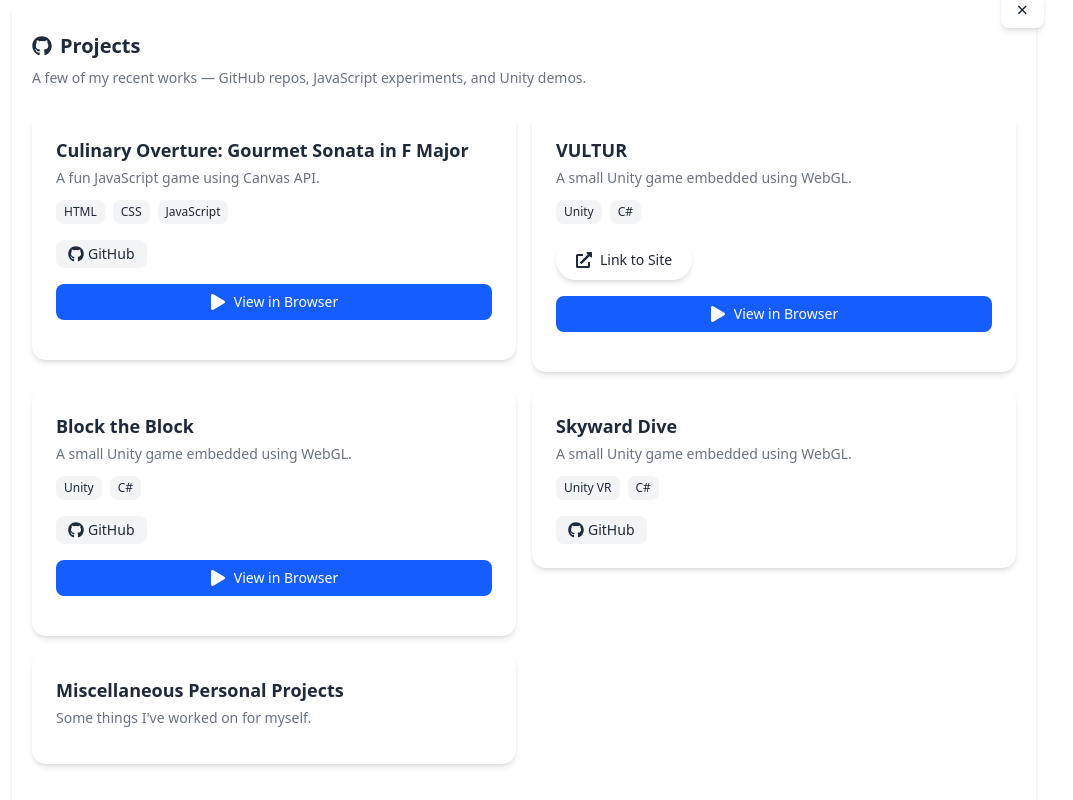
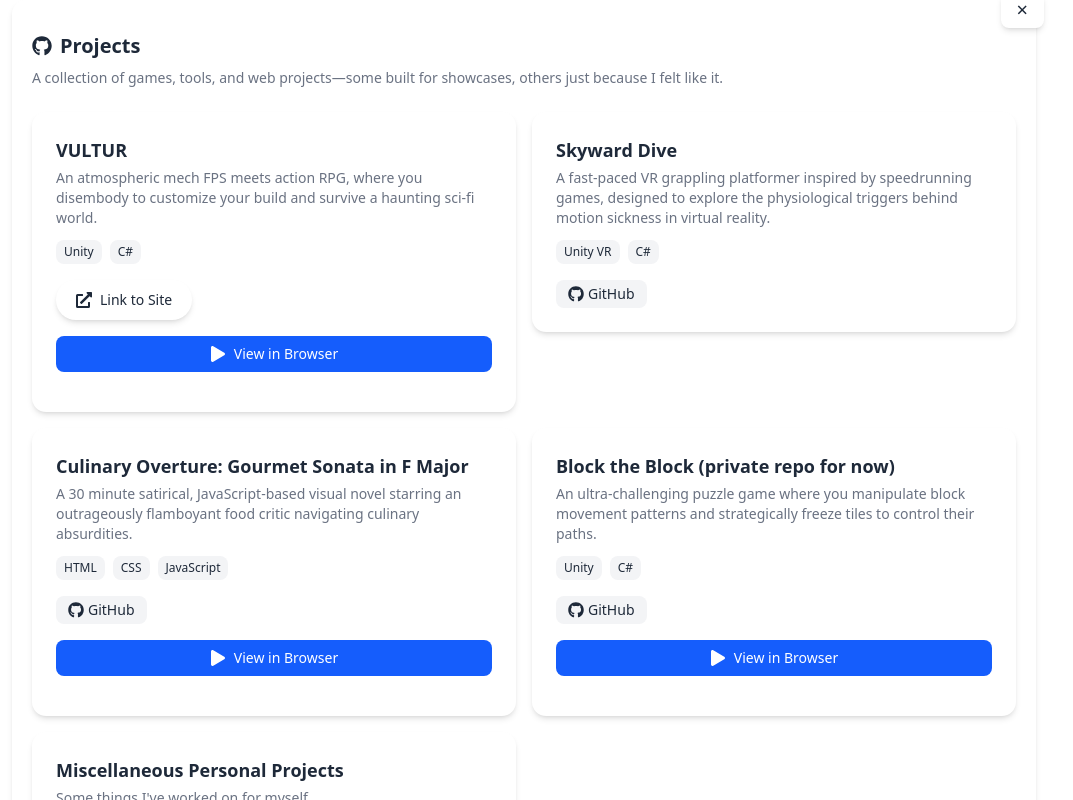
Before and after one commit to KerryLin11/portfolio, a React (Vite) app in the folder my-portfolio/: page /projects in a window 1280 px wide. Shown: the whole page, without its empty margins (116-1189 px from the left). Built offline with nearby package versions, Linux system fonts and the light colour scheme.

Commit message:
projects section pretty much done. gotta finish the block project

```diff
--- a/my-portfolio/src/components/mindmap buttons/ProjectCard.tsx
+++ b/my-portfolio/src/components/mindmap buttons/ProjectCard.tsx
@@ -13,7 +13,7 @@ const ProjectCard = ({
     const shouldShowPlayer = forceShowPlayer || showPlayer;
 
     return (
-        <div className="bg-white rounded-xl shadow-md p-6 text-left text-gray-800">
+        <div className="bg-white rounded-xl shadow-md p-6 text-left text-gray-800 ">
             <h3 className="text-lg font-semibold mb-1">{project.title}</h3>
             <p className="text-sm text-gray-500 mb-3">{project.description}</p>
 
--- a/my-portfolio/src/pages/Projects.tsx
+++ b/my-portfolio/src/pages/Projects.tsx
@@ -8,32 +8,32 @@ import { handleClose, playSound } from '@/utils/audioUtils';
 
 const projects: Project[] = [
     {
-        title: 'Culinary Overture: Gourmet Sonata in F Major',
-        description: 'A fun JavaScript game using Canvas API.',
-        github: 'https://github.com/yourusername/js-canvas-game',
-        src: 'https://itch.io/embed-upload/13886309?color=333333',
-        tags: ['HTML', 'CSS', 'JavaScript'],
-        type: 'embed',
-    },
-    {
         title: 'VULTUR',
-        description: 'A small Unity game embedded using WebGL.',
+        description: 'An atmospheric mech FPS meets action RPG, where you disembody to customize your build and survive a haunting sci-fi world.',
         src: 'https://itch.io/embed-upload/13883305?color=ffffff',
         live: 'https://oberindraco.itch.io/project-vulture-alpha-build',
         tags: ['Unity', 'C#'],
         type: 'embed',
-    },
-    {
-        title: 'Block the Block',
-        description: 'A small Unity game embedded using WebGL.',
-        src: 'https://itch.io/embed-upload/',
-        github: 'https://github.com/m0j0man1ac/ProjectBlockFreeze',
-        tags: ['Unity', 'C#'],
-        type: 'embed',
+        details: (
+            <>
+                <p className="mb-4">
+                    <strong>VULTUR</strong> is an atmospheric mech FPS with action RPG elements, set in a haunting sci-fi world where players disembody to reconfigure their builds mid-combat. This project was developed by a student team of around ten which was large by university standards, but still lean compared to industry teams.
+                </p>
+
+                <p className="mb-4">
+                    I originally joined the team to work on AI systems, but quickly became a kind of all-purpose developer; our team's <i>Swiss Army knife</i>. My responsibilities grew to include weapon systems, enemy AI, movement mechanics, upgrade modules, bug fixing, and some level design. Throughout the project, I worked closely with our producer to handle a wide variety of tasks as needs shifted during development.
+                </p>
+
+                <p className="mb-4">
+                    The project culminated in a showcase at <strong>SXSW Sydney</strong>, where we were able to showcase our work with a wider audience. It was a huge milestone for all of us and a rewarding finish to the project.
+                </p>
+            </>
+        )
+
     },
     {
         title: 'Skyward Dive',
-        description: 'A small Unity game embedded using WebGL.',
+        description: 'A fast-paced VR grappling platformer inspired by speedrunning games, designed to explore the physiological triggers behind motion sickness in virtual reality.',
         src: 'https://itch.io/embed/3066729',
         github: 'https://github.com/KerryLin11/Skyward-Dive',
         tags: ['Unity VR', 'C#'],
@@ -41,14 +41,14 @@ const projects: Project[] = [
         details: (
             <>
                 <p className="mb-4">
-                    <strong>Skyward Dive</strong> is a Unity flying game with post-processing and WebGL support.
+                    I designed <strong>Skyward Dive</strong> as a VR grappling platformer to explore what causes motion sickness in different level design scenarios—like how peripheral vision, verticality, and enclosed versus open spaces affect player comfort during fast-paced movement. The result is a high-speed, web-slinging experience that’s part game, part experiment.
                 </p>
 
-                {/* Image and Itch.io embed side-by-side */}
+                {/* Logo and Itch.io download button side-by-side */}
                 <div className="flex flex-col md:flex-row md:items-start md:space-x-6 mb-6">
                     <img
                         src="SkywardDivePoster.png"
-                        alt="Skyward Dive Preview"
+                        alt="Skyward Dive Logo"
                         className="rounded-xl shadow-md w-full md:w-1/3 mb-4 md:mb-0"
                     />
                     <a
@@ -59,12 +59,12 @@ const projects: Project[] = [
                     >
                         Download on <span className="font-bold">Itch.io</span>
                     </a>
-
-
                 </div>
 
-                {/* Trailer section */}
-                <p className="mt-2 mb-2 font-semibold">Here's a trailer:</p>
+                {/* Research & showcase video */}
+                <p className="mt-10 mb-2 font-semibold ">
+                    Full research breakdown & gameplay showcase:
+                </p>
                 <div className="aspect-video w-full max-w-2xl mb-4">
                     <iframe
                         src="https://www.youtube.com/embed/IYsucAvipZs?si=LVg9G5sQeAgUHrqP"
@@ -79,6 +79,55 @@ const projects: Project[] = [
 
     },
     {
+        title: 'Culinary Overture: Gourmet Sonata in F Major',
+        description: 'A 30 minute satirical, JavaScript-based visual novel starring an outrageously flamboyant food critic navigating culinary absurdities.',
+        github: 'https://github.com/KerryLin11/Culinary-Overture-Gourmet-Sonata-in-F-Major',
+        src: 'https://itch.io/embed-upload/13886309?color=333333',
+        tags: ['HTML', 'CSS', 'JavaScript'],
+        type: 'embed',
+        details: (
+            <>
+                <p className="mb-4">
+                    <strong>Culinary Overture: Gourmet Sonata in F Major</strong> is a 30-minute satirical visual novel built entirely in JavaScript and my very first attempt at a game project. You play as a hyper-dramatic food critic navigating the absolute dumbest of culinary crises.
+                </p>
+
+                <p className="mb-4">
+                    The entire game runs off a single <code>game.js</code> file. The code is very chaotic and me not knowing what a tree structure was back then was a big headache because the dialogue system is basically a flat array of text nodes stitched together with player choices and zigzagging narrative branches—but I choreographed every element: from character expressions and sprite animations to text speed, sound effects, and transitions, all timed line-by-line on every one of those <i>thousands</i> of text nodes.
+                </p>
+
+                <p className="mb-4">
+                    Despite the messiness under the hood, I still adore this project, enough to showcase it. It's ridiculous, expressive, and one of the most fun experiences I've had building and screenwriting from scratch—especially now that I can look back on it as a more experienced programmer with a soft spot for this wild first effort.
+                </p>
+            </>
+        )
+    },
+
+    {
+        title: 'Block the Block (private repo for now)',
+        description: 'An ultra-challenging puzzle game where you manipulate block movement patterns and strategically freeze tiles to control their paths.',
+        src: 'https://itch.io/embed-upload/',
+        github: 'https://github.com/m0j0man1ac/ProjectBlockFreeze',
+        tags: ['Unity', 'C#'],
+        type: 'embed',
+        details: (
+            <>
+                <p className="mb-4">
+                    <strong>Block the Block</strong> is an ultra-challenging puzzle game built for mobile in Unity, developed by me and 1 other during a quiet semester looking for a project to fill the time. The goal was to make something simple, intuitive, and lightweight in systems with the main focus being on polish and a complete experience.
+                </p>
+
+                <p className="mb-4">
+                    I was especially drawn to puzzle design for one reason: I had no idea how to approach it. Building levels around existing mechanics is one thing but inventing a mechanic that's inherently <i>puzzling</i> was something I couldn't wrap my head around at the time. After brainstorming and diagramming on a chessboard grid, we landed on a deceptively simple mechanic involving blocks with fixed movement patterns and the ability to freeze them to control other blocks' paths. And just like that, our "small" game turned out to have massive design scope.
+                </p>
+
+                <p className="mb-4">
+                    Compared to other projects, the code and logic were relatively straightforward but our emphasis on polish pushed me deep into design work. I focused heavily on shaders, textures, lighting, materials, UI/UX, and sound design to bring a minimal concept to life with clarity and style.
+                </p>
+            </>
+        )
+
+    },
+
+    {
         title: 'Miscellaneous Personal Projects',
         description: 'Some things I\'ve worked on for myself.',
         type: 'folder',
@@ -86,28 +135,62 @@ const projects: Project[] = [
             {
                 title: 'This Portfolio Site',
                 description: 'A portfolio site to show off my work',
-                github: 'https://github.com/yourusername/quick-timer',
+                github: 'https://github.com/KerryLin11/portfolio',
                 tags: ['React', 'TypeScript', 'Tailwind CSS', 'Framer Motion'],
                 type: 'github',
-                src: 'https://itch.io/embed-upload/quick-timer-id?color=333333',
+                details: (
+                    <>
+                        <p className="mb-4">
+                            <strong>This Portfolio Site</strong> is both a recruitment showcase and a personal trophy shelf—proof (to myself) that the late-night sessions added up to something. Built during my first dive into React, TypeScript and Tailwind, it quickly showed me why these tools are industry mainstays.
+                        </p>
+
+                        <p className="mb-4">
+                            Ditching the usual nav-bar layout, I went with a canvas of interconnected nodes—an unapologetically component-driven structure to better utilize what I've heard React does best.
+                        </p>
+                    </>
+                )
             },
+
             {
                 title: 'My Everything List (2018 -> Present)',
                 description: 'Site where I rate everything I consume, from games to shows to books to movies',
-                github: 'https://github.com/yourusername/quick-timer',
-                tags: ['JavaScript', 'Google Sheets API',],
+                github: 'https://github.com/KerryLin11/Everything-List-2018',
+                tags: ['JavaScript', 'Google Sheets API', 'Apps Script'],
                 type: 'embedLarge',
                 src: 'https://everything-list-2018.vercel.app/',
                 live: 'https://everything-list-2018.vercel.app/',
+                details: (
+                    <>
+                        <p className="mb-4">
+                            <strong>My Everything List</strong> is a personal media tracker I've been using since 2018 to rate and log every game, show, movie, and book I finish. It's something I've kept locally, but I recently deployed it to Vercel to showcase.
+                        </p>
+
+                        <p className="mb-4">
+                            New entries are submitted via a Google Apps Script-powered form and stored in a Google Sheet, which I fetch from and display. It's simple, functional, and something I'll probably keep using forever—or at least until I stop consuming media (so, never).
+                        </p>
+                    </>
+                )
             },
             {
                 title: 'Cube Algorithm Timer',
                 description: 'A timer specially made for cubing algorithms',
-                github: 'https://github.com/yourusername/css-playground',
+                github: 'https://github.com/KerryLin11/PLL-Timer-server',
                 tags: ['JavaScript', 'Chart.js', 'Google Sheets API', 'Google OAuth2'],
                 type: 'embedLarge',
                 src: 'https://pll-timer-server.onrender.com/',
                 live: 'https://pll-timer-server.onrender.com/',
+                details: (
+                    <>
+                        <p className="mb-4">
+                            <strong>Cube Algorithm Timer</strong> is a niche little tool I built while learning to speedcube. It tracks and updates my best times for each PLL algorithm, saving them directly to a Google Sheet via Google OAuth2.0.
+                        </p>
+
+                        <p className="mb-4">
+                            Whenever I beat a previous record, it replaces the old time automatically. These days, I mostly use it when I'm in a cubing mood as it doubles as a casual solve timer too. A small project, but one that's stuck around longer than expected.
+                        </p>
+                    </>
+                )
+
             },
             {
                 title: 'Program Blocker for Windows',
@@ -115,8 +198,15 @@ const projects: Project[] = [
                 github: 'https://github.com/KerryLin11/app-blocker',
                 tags: ['Python', 'Tkinter'],
                 type: 'github',
+                details: (
+                    <>
+                        <p className="mb-4">
+                            Sometimes, you just need a little external discipline. A quick utility I made to keep myself focused when willpower alone wasn't quite cutting it.
+                        </p>
+                    </>
+                )
+
             },
-
         ]
     },
 ];
@@ -157,7 +247,7 @@ const Projects = ({ onClose }: SectionProps) => {
                 Projects
             </h2>
             <p className="text-sm text-gray-500 mb-6">
-                A few of my recent works — GitHub repos, JavaScript experiments, and Unity demos.
+                A collection of games, tools, and web projects—some built for showcases, others just because I felt like it.
             </p>
 
             {/* Show Back button at top-right of container */}
@@ -230,7 +320,7 @@ const Projects = ({ onClose }: SectionProps) => {
                             ) : (
                                 <motion.div
                                     key="details"
-                                    className="mt-6 bg-gray-100 border border-gray-200 p-6 rounded-xl shadow-sm"
+                                    className="mt-6 bg-gray-100 border border-gray-200 p-6 rounded-xl shadow-sm "
                                 >
                                     <h4 className="text-lg font-semibold mb-2">More about this project</h4>
                                     <p className="text-sm text-gray-700 leading-relaxed">
```
